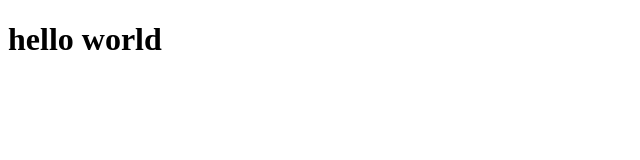
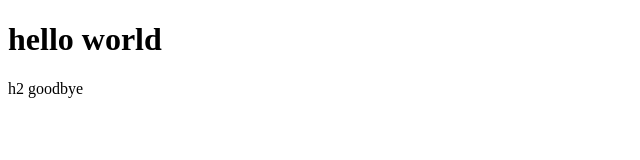
Before and after one commit to nsakdag/HTML-CSS, a plain HTML site: page Yeni klasör/index.html in a window 1280 px wide. Shown: the whole page, without its empty margins (0-640 px from the left). Drawn offline with Linux system fonts and the light colour scheme.

Commit message:
Update index.html

```diff
--- a/Yeni klasör/index.html
+++ b/Yeni klasör/index.html
@@ -7,5 +7,6 @@
   </head>
   <body>
     <h1>hello world</h1>
+    h2 goodbye
   </body>
 </html>
```
